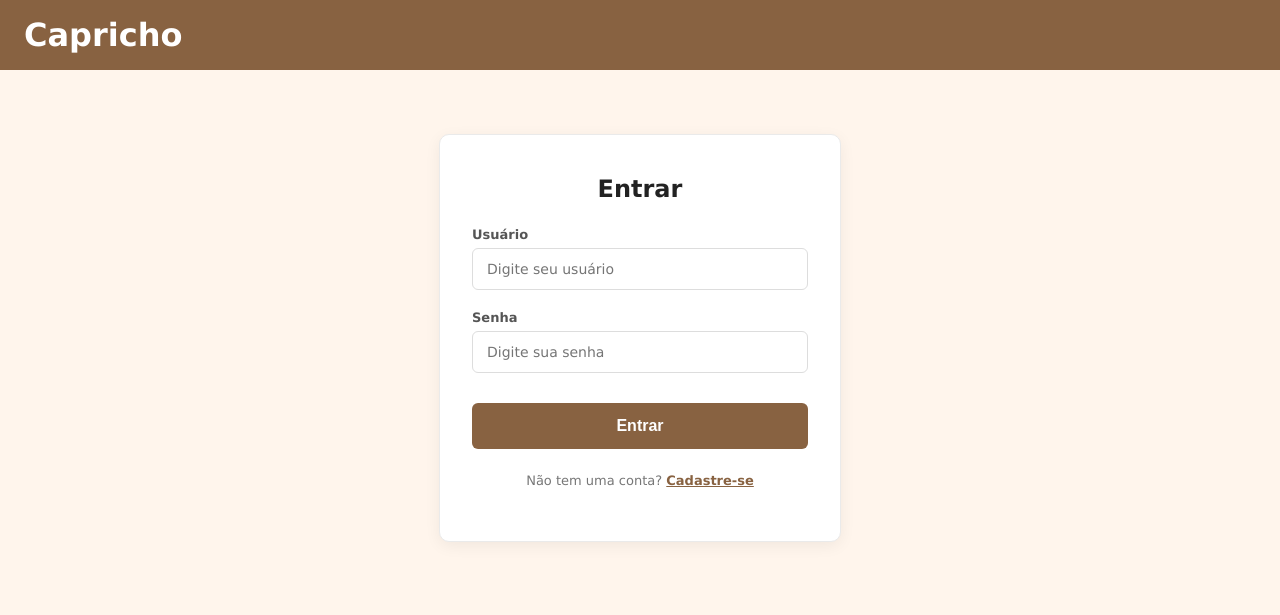
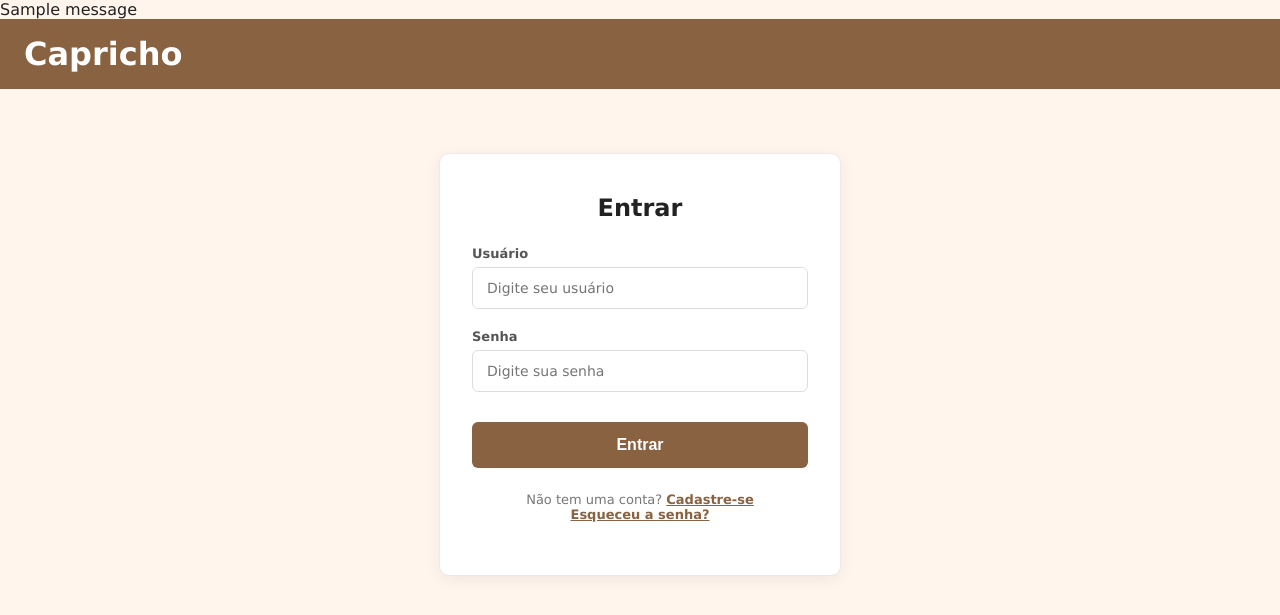
Before and after one commit to guiPrunes/project-web-restaurant, a Flask app: page /login in a window 1280 px wide. Shown: the top 615 px of the page. Run offline with Flask 3, Linux system fonts and the light colour scheme; one stand-in notice (Sample message) is shown.

Commit message:
feat: add flash messages in html templates

```diff
--- a/templates/login.html
+++ b/templates/login.html
@@ -7,6 +7,17 @@
         <link rel="stylesheet" type="text/css" href="{{ url_for('static', filename='/style.css') }}">
     </head>
     <body>
+
+        {% with messages = get_flashed_messages(with_categories=true) %}
+            {% if messages %}
+                <div class="flash-container">
+                {% for category, message in messages %}
+                    <div class="flash-message {{ category }}">{{ message }}</div>
+                {% endfor %}
+                </div>
+            {% endif %}
+        {% endwith %}
+
         <header class="cabecalho">
             <a href="/" class="cabecalho-titulo">Capricho</a>
         </header>
@@ -29,6 +40,8 @@
                     </form>
                     <p class="form-footer">
                         Não tem uma conta? <a href="/cadastro">Cadastre-se</a>
+                        <br>
+                        <a href="#">Esqueceu a senha?</a>
                     </p>
                 </div>
             </div>
```
Also changed, not shown: templates/home.html (+11 -1 lines).
